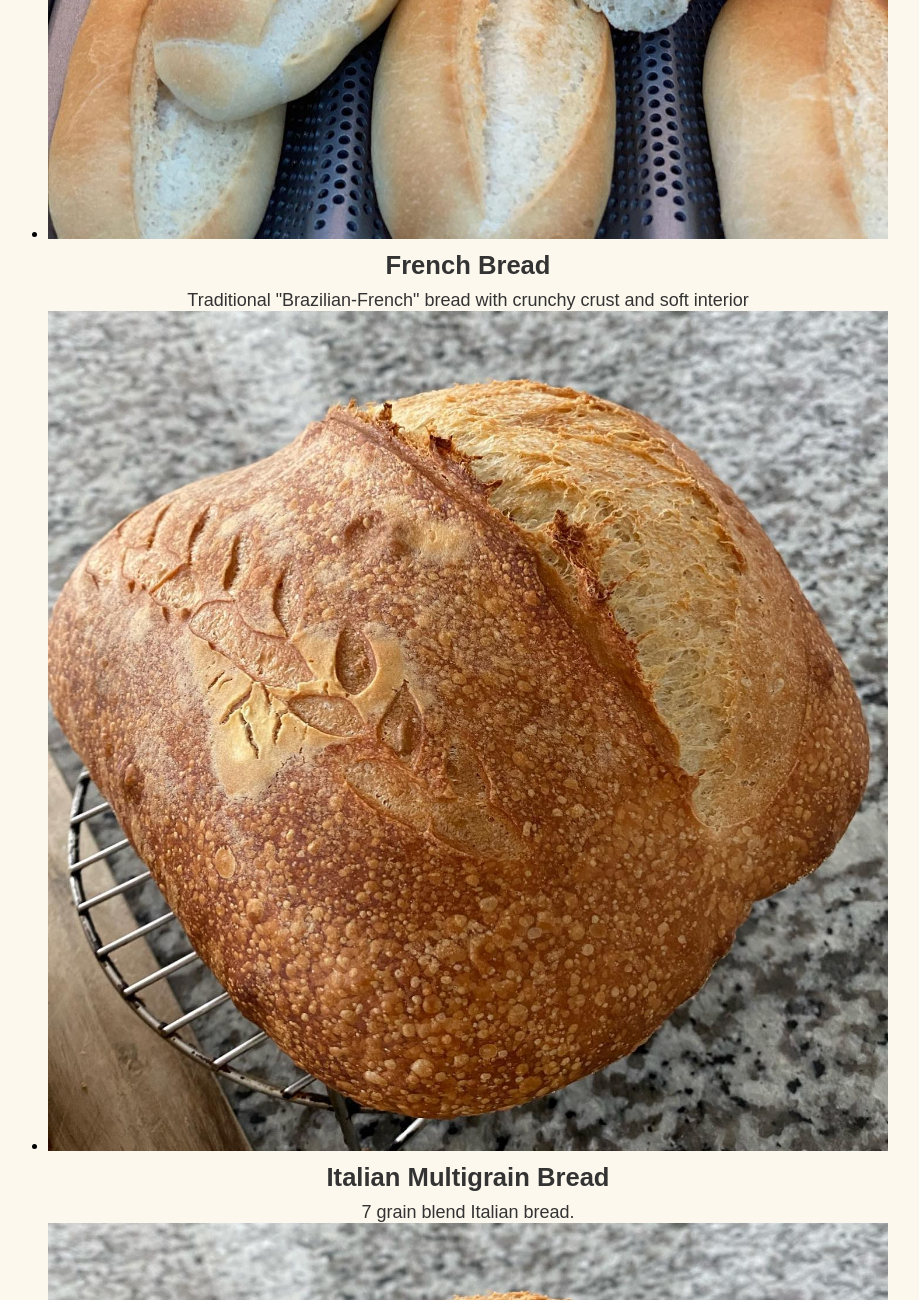
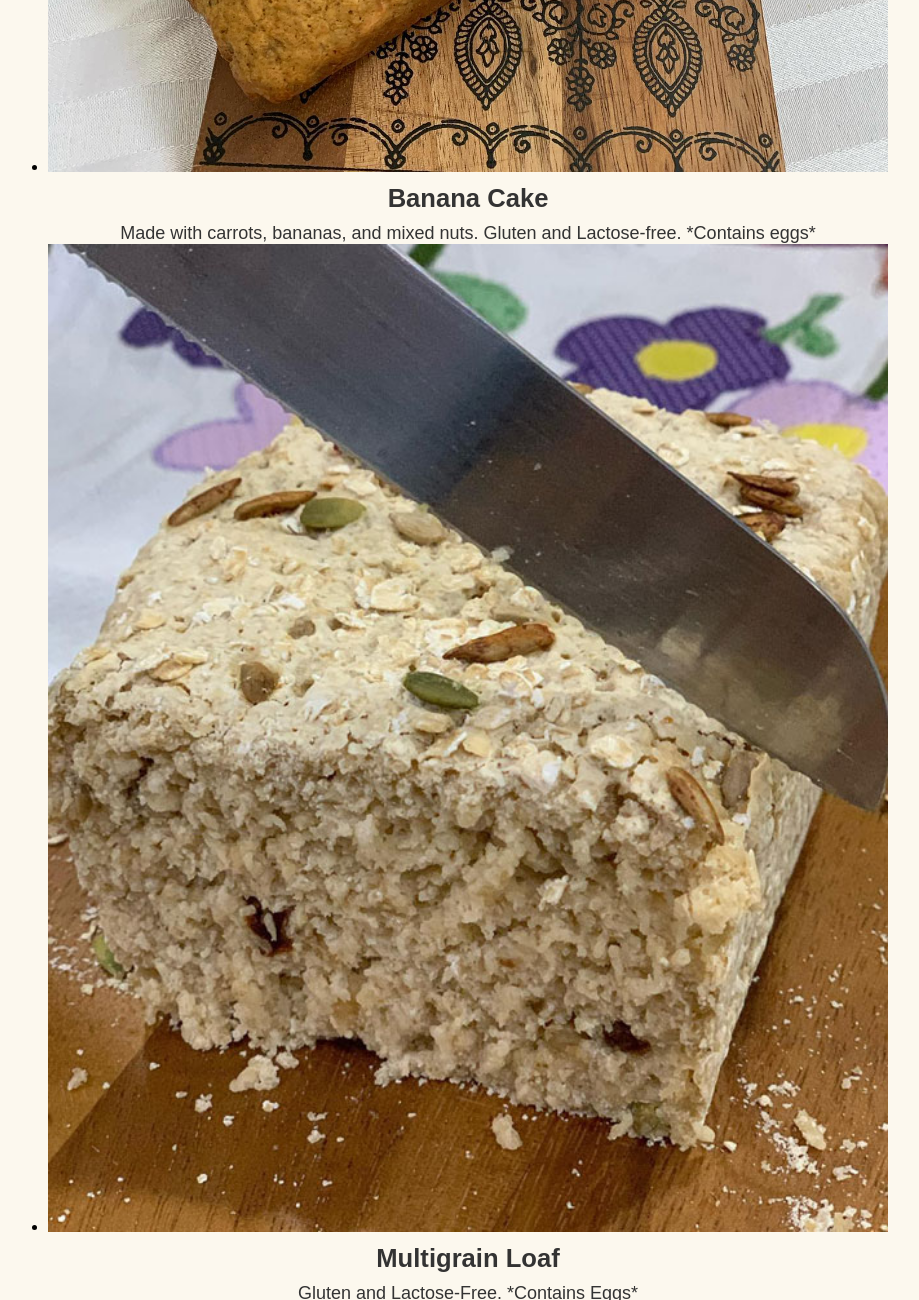
Before and after one commit to mlmanley/p2_manley_maira, a plain HTML site: page menu.html in a window 1280 px wide. Shown: the part 10700-12000 px from the top of the page, without its empty margins (172-1091 px from the left). Drawn offline with nearby package versions, Linux system fonts and the light colour scheme; a web font is replaced by a local one.

Commit message:
Added Gluten Free menu content

```diff
--- a/menu.html
+++ b/menu.html
@@ -164,27 +164,18 @@
 
             <ul class="glutenfree-menu">
                 <li>
-                    <img src="images/frenchbread.jpeg" alt="Picture of French Bread" title="Picture of French Bread">
+                    <img src="images/glutenfree.jpeg" alt="Picture of Banana Bread" title="Picture of Banana Bread">
                     <div class="menu-details">
-                        <h3>French Bread</h3>
-                        <p>Traditional "Brazilian-French" bread with crunchy crust and soft interior</p>
+                        <h3>Banana Cake</h3>
+                        <p>Made with carrots, bananas, and mixed nuts. Gluten and Lactose-free. *Contains eggs*</p>
                     </div>
                 </li>
                 <li>
-                    <img src="images/multigrain.jpeg" alt="Picture of multigrain bread" title="Picture of multigrain bread" >
+                    <img src="images/gluten.jpg" alt="Picture of Multigrain Loaf" title="Picture of Multigrain Loaf" >
                     <div class="menu-details">
-                      <h3>Italian Multigrain Bread</h3>
-                      <p> 7 grain blend Italian bread.</p>
+                      <h3>Multigrain Loaf</h3>
+                      <p> Gluten and Lactose-Free. *Contains Eggs*</p>
                     </div>
-                </li>
-                <li>
-                    <img src="images/multigrain.jpeg" alt="Picture of multigrain bread"
-                        title="Picture of multigrain bread">
-                    <div class="menu-details">
-                        <h3>Italian Multigrain Bread</h3>
-                        <p> 7 grain blend Italian bread.</p>
-                    </div>
-                </li>
             </ul>
         </section>
 
```
